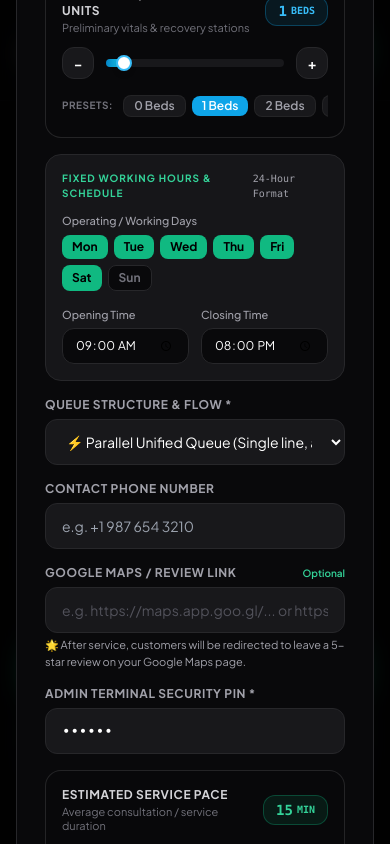
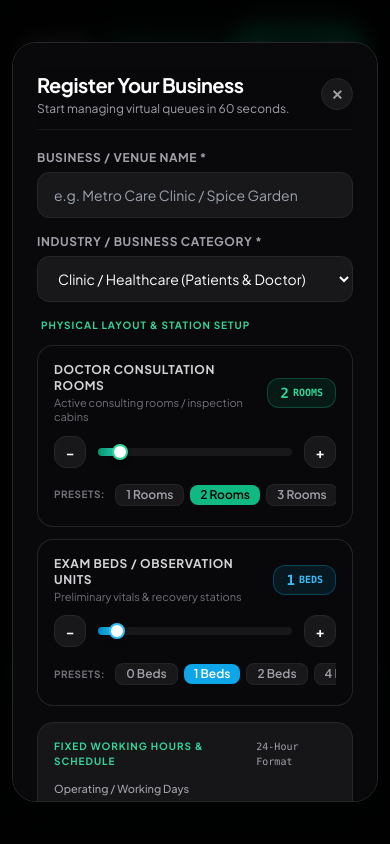
Before and after one commit to silent-doom/noq, a Next.js app: page / in a window 390 px wide. Both pictures are taken after a click on the button "Register Business Free". Shown: the top 844 px of the page. Built offline with nearby package versions, Linux system fonts and the light colour scheme; no server answers.

Commit message:
fix: enable responsive vertical scroll on onboarding registration modal

```diff
--- a/src/app/page.tsx
+++ b/src/app/page.tsx
@@ -329,16 +329,17 @@ export default function LandingPage() {
 
       {/* REGISTER BUSINESS MODAL */}
       {isRegisterOpen && (
-        <div className="fixed inset-0 bg-black/80 backdrop-blur-md z-50 flex items-center justify-center p-4">
-          <div className="bg-zinc-950 rounded-3xl max-w-md w-full p-7 border border-zinc-800 shadow-2xl text-white">
-            <div className="flex justify-between items-center mb-6">
+        <div className="fixed inset-0 bg-black/85 backdrop-blur-md z-50 flex items-center justify-center p-3 sm:p-6 overflow-y-auto">
+          <div className="bg-zinc-950 rounded-3xl max-w-lg w-full p-6 sm:p-7 border border-zinc-800 shadow-2xl text-white my-auto max-h-[90vh] overflow-y-auto scrollbar-thin">
+            <div className="flex justify-between items-center mb-5 sticky top-0 bg-zinc-950/95 backdrop-blur-xs pb-3 pt-1 border-b border-zinc-900 z-10">
               <div>
                 <h3 className="text-xl font-bold tracking-tight">Register Your Business</h3>
                 <p className="text-xs text-zinc-400 mt-0.5">Start managing virtual queues in 60 seconds.</p>
               </div>
               <button
+                type="button"
                 onClick={() => setIsRegisterOpen(false)}
-                className="text-zinc-500 hover:text-white font-bold text-sm"
+                className="w-8 h-8 rounded-full bg-zinc-900 border border-zinc-800 flex items-center justify-center text-zinc-400 hover:text-white hover:bg-zinc-800 font-bold text-sm transition cursor-pointer"
               >
                 ✕
               </button>
```
